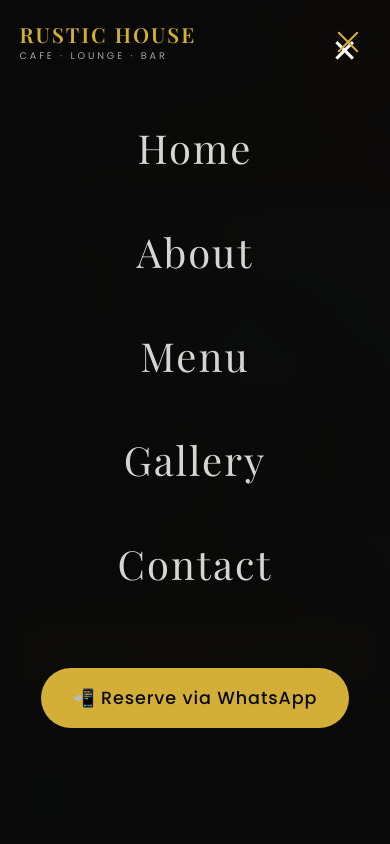
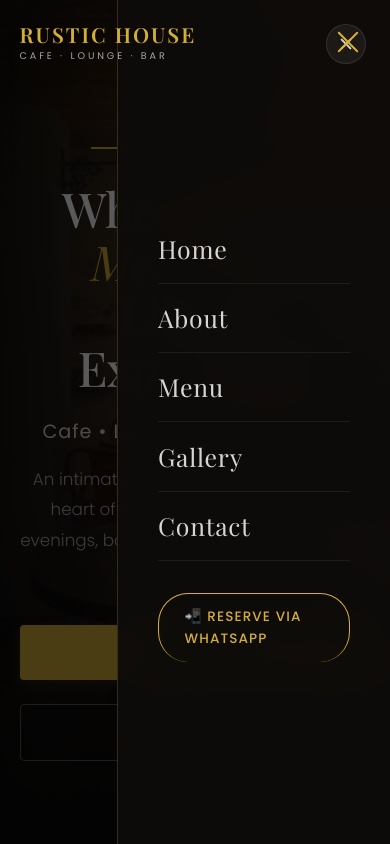
Before and after one commit to Deadraon/rustic-house_build, a website: page index.html in a window 390 px wide. Both pictures are taken after a click on the button "Menu". Shown: the top 844 px of the page. Drawn offline with nearby package versions, Linux system fonts and the light colour scheme; a web font is replaced by a local one.

Commit message:
Mobile UX: right-side drawer menu, smart WA float, overlay backdrop

```diff
--- a/index.html
+++ b/index.html
@@ -45,6 +45,9 @@
     </div>
   </div>
 </header>
+
+<!-- Mobile menu backdrop -->
+<div id="mob-overlay"></div>
 
 <!-- Mobile menu -->
 <div id="mob-menu">
--- a/script.js
+++ b/script.js
@@ -30,7 +30,9 @@ const items = {
 const nav = document.querySelector("#nav");
 const ham = document.querySelector("#ham");
 const mob = document.querySelector("#mob-menu");
+const mobOverlay = document.querySelector("#mob-overlay");
 const mobClose = document.querySelector("#mob-close");
+const waFloat = document.querySelector("#wa-float");
 const mgrid = document.querySelector("#mgrid");
 const prog = document.querySelector("#prog");
 const btt = document.querySelector("#btt");
@@ -44,6 +46,14 @@ window.addEventListener("load", () => {
     heroEl.classList.add("ready");
   }, 800);
 });
+
+/* ── Floating WA: show only when hero is NOT visible ── */
+const heroObserver = new IntersectionObserver((entries) => {
+  entries.forEach(e => {
+    if (waFloat) waFloat.classList.toggle("visible", !e.isIntersecting);
+  });
+}, { threshold: 0.2 });
+heroObserver.observe(heroEl);
 
 /* ── Scroll Interactions ── */
 window.addEventListener("scroll", () => {
@@ -67,19 +77,20 @@ const toggleMenu = (forceClose = false) => {
   if (forceClose) {
     ham.classList.remove("open");
     mob.classList.remove("open");
+    if (mobOverlay) mobOverlay.classList.remove("open");
     document.body.style.overflow = "";
     return;
   }
 
   const open = ham.classList.toggle("open");
   mob.classList.toggle("open", open);
+  if (mobOverlay) mobOverlay.classList.toggle("open", open);
   document.body.style.overflow = open ? "hidden" : "";
 };
 
 ham.addEventListener("click", () => toggleMenu());
-if (mobClose) {
-  mobClose.addEventListener("click", () => toggleMenu(true));
-}
+if (mobClose) mobClose.addEventListener("click", () => toggleMenu(true));
+if (mobOverlay) mobOverlay.addEventListener("click", () => toggleMenu(true));
 
 mob.querySelectorAll("a").forEach(a => {
   a.addEventListener("click", () => toggleMenu(true));
--- a/styles.css
+++ b/styles.css
@@ -164,71 +164,107 @@ img{display:block;max-width:100%}
 .hamburger.open span:nth-child(2){opacity:0;}
 .hamburger.open span:nth-child(3){transform:translateY(-8px) rotate(-45deg);background:var(--gold);}
 
-/* ── Mobile overlay menu ── */
+/* ── Mobile drawer menu ── */
+#mob-overlay{
+  display:none;
+  position:fixed;
+  inset:0;
+  z-index:799;
+  background:rgba(0,0,0,0.65);
+  opacity:0;
+  visibility:hidden;
+  transition:opacity .45s ease, visibility .45s ease;
+}
+#mob-overlay.open{opacity:1;visibility:visible;}
+
 #mob-menu{
   position:fixed;
-  inset:0;
+  top:0;
+  right:0;
+  bottom:0;
+  left:auto;
+  width:min(70vw, 320px);
   z-index:800;
-  background:rgba(10, 10, 10, 0.98);
-  backdrop-filter:blur(25px);
-  -webkit-backdrop-filter:blur(25px);
+  background:rgba(14,12,10,0.97);
+  backdrop-filter:blur(24px);
+  -webkit-backdrop-filter:blur(24px);
+  border-left:1px solid var(--border);
   display:flex;
   flex-direction:column;
+  align-items:flex-start;
+  justify-content:center;
+  gap:0;
+  padding:5rem 2.5rem 3rem;
+  visibility:hidden;
+  opacity:1;
+  transform:translateX(100%);
+  transition:transform .45s cubic-bezier(.4,0,.2,1), visibility .45s ease;
+}
+#mob-menu.open{visibility:visible;transform:translateX(0);}
+
+.mob-close{
+  position:absolute;
+  top:1.5rem;
+  right:1.5rem;
+  background:rgba(255,255,255,0.06);
+  border:1px solid var(--border2);
+  color:var(--cream2);
+  font-size:1.2rem;
+  width:2.5rem;
+  height:2.5rem;
+  border-radius:50%;
+  cursor:pointer;
+  display:flex;
   align-items:center;
   justify-content:center;
-  gap:2.5rem;
-  opacity:0;
-  visibility:hidden;
-  transition:all .5s cubic-bezier(0.4, 0, 0.2, 1);
-  transform: translateX(100%);
+  transition:all var(--t);
 }
-#mob-menu.open{
-  opacity:1;
-  visibility:visible;
-  transform: translateX(0);
-}
-.mob-close{
-  position:absolute;
-  top:2rem;
-  right:2rem;
-  background:none;
-  border:none;
-  color:var(--cream);
-  font-size:2rem;
-  cursor:pointer;
-  transition:color var(--t);
-}
-.mob-close:hover{ color:var(--gold); }
+.mob-close:hover{background:var(--gold-dim);border-color:var(--gold);color:var(--gold);}
+
 #mob-menu a{
   font-family:var(--font-head);
-  font-size:2.5rem;
+  font-size:1.55rem;
   font-weight:400;
   color:var(--cream2);
-  letter-spacing:.05em;
+  letter-spacing:.03em;
+  width:100%;
+  padding:.9rem 0;
+  border-bottom:1px solid rgba(255,255,255,0.07);
   opacity:0;
-  transform:translateY(30px);
-  transition:color var(--t), opacity 0.4s ease, transform 0.4s ease;
+  transform:translateX(25px);
+  transition:color var(--t), opacity .4s ease, transform .4s ease;
 }
-#mob-menu a:hover{color:var(--gold)}
-#mob-menu .mob-wa-btn {
+#mob-menu a:last-child{border-bottom:none;}
+#mob-menu a:hover{color:var(--gold);padding-left:.5rem;}
+
+#mob-menu .mob-wa-btn{
   font-family:var(--font-body);
-  font-size: 1.1rem;
-  margin-top: 2rem;
-  padding: 1rem 2rem;
-  background: var(--gold);
-  color: var(--char);
-  border-radius: 30px;
-  font-weight: 500;
+  font-size:.85rem;
+  font-weight:500;
+  margin-top:2rem;
+  padding:.75rem 1.6rem;
+  background:transparent;
+  color:var(--gold);
+  border:1px solid var(--gold);
+  border-radius:30px;
+  letter-spacing:.08em;
+  text-transform:uppercase;
+  display:inline-flex;
+  align-items:center;
+  gap:.5rem;
+  transition:all var(--t);
+  opacity:0;
+  transform:translateX(25px);
 }
-#mob-menu .mob-wa-btn:hover { background: var(--gold-light); color: var(--char); }
+#mob-menu .mob-wa-btn:hover{background:var(--gold);color:var(--char);box-shadow:0 0 15px var(--gold-glow);}
 
-#mob-menu.open a{opacity:1;transform:translateY(0)}
-#mob-menu.open a:nth-child(2){transition-delay:0.1s}
-#mob-menu.open a:nth-child(3){transition-delay:0.15s}
-#mob-menu.open a:nth-child(4){transition-delay:0.2s}
-#mob-menu.open a:nth-child(5){transition-delay:0.25s}
-#mob-menu.open a:nth-child(6){transition-delay:0.3s}
-#mob-menu.open a:nth-child(7){transition-delay:0.35s}
+#mob-menu.open a{opacity:1;transform:translateX(0);}
+#mob-menu.open a:nth-child(2){transition-delay:.08s}
+#mob-menu.open a:nth-child(3){transition-delay:.13s}
+#mob-menu.open a:nth-child(4){transition-delay:.18s}
+#mob-menu.open a:nth-child(5){transition-delay:.23s}
+#mob-menu.open a:nth-child(6){transition-delay:.28s}
+#mob-menu.open .mob-wa-btn{opacity:1;transform:translateX(0);transition-delay:.35s;}
 
 /* ── Sections ── */
 .section{padding:7rem 0}
@@ -394,10 +430,16 @@ footer{background:var(--char);border-top:1px solid var(--border2);padding:5rem 0
 #btt.on{opacity:1;visibility:visible;transform:translateY(0)}
 #btt:hover{background:var(--gold);color:var(--char);transform:translateY(-5px);box-shadow:var(--shadow-hover);}
 
+/* ── Floating WhatsApp (hidden until hero leaves viewport) ── */
+@keyframes wa-pulse{
+  0%,100%{box-shadow:0 4px 15px rgba(37,211,102,.45), 0 0 0 0 rgba(37,211,102,.25);}
+  50%{box-shadow:0 4px 20px rgba(37,211,102,.55), 0 0 0 10px rgba(37,211,102,0);}
+}
 #wa-float {
   position:fixed;
   bottom:2rem;
-  left:2rem;
+  right:2rem;
+  left:auto;
   z-index:90;
   width:3.5rem;
   height:3.5rem;
@@ -407,12 +449,21 @@ footer{background:var(--char);border-top:1px solid var(--border2);padding:5rem 0
   display:flex;
   align-items:center;
   justify-content:center;
-  box-shadow: 0 4px 15px rgba(37, 211, 102, 0.4);
-  transition:all var(--t);
+  opacity:0;
+  visibility:hidden;
+  transform:translateY(20px) scale(0.85);
+  transition:opacity .4s ease, visibility .4s ease, transform .4s cubic-bezier(.34,1.56,.64,1);
 }
-#wa-float:hover {
-  transform:scale(1.1);
-  box-shadow: 0 6px 20px rgba(37, 211, 102, 0.6);
+#wa-float.visible{
+  opacity:1;
+  visibility:visible;
+  transform:translateY(0) scale(1);
+  animation:wa-pulse 3s ease-in-out 1s infinite;
+}
+#wa-float:hover{
+  transform:translateY(-4px) scale(1.08);
+  box-shadow:0 8px 25px rgba(37,211,102,.6);
+  animation:none;
 }
 .wa-tooltip {
   position: absolute;
@@ -471,8 +522,9 @@ footer{background:var(--char);border-top:1px solid var(--border2);padding:5rem 0
 
   #mgrid{grid-template-columns:1fr}
 
-  #btt { bottom: 1.5rem; right: 1.5rem; width: 2.5rem; height: 2.5rem; font-size: 1rem;}
-  #wa-float { bottom: 1.5rem; left: 1.5rem; width: 3rem; height: 3rem; }
+  #mob-overlay{display:block;}
+  #btt { bottom: 5rem; right: 1.5rem; width: 2.5rem; height: 2.5rem; font-size: 1rem;}
+  #wa-float { bottom: 1.5rem; right: 1.5rem; width: 3.2rem; height: 3.2rem; }
   .wa-tooltip { display: none; }
 }
 
```
